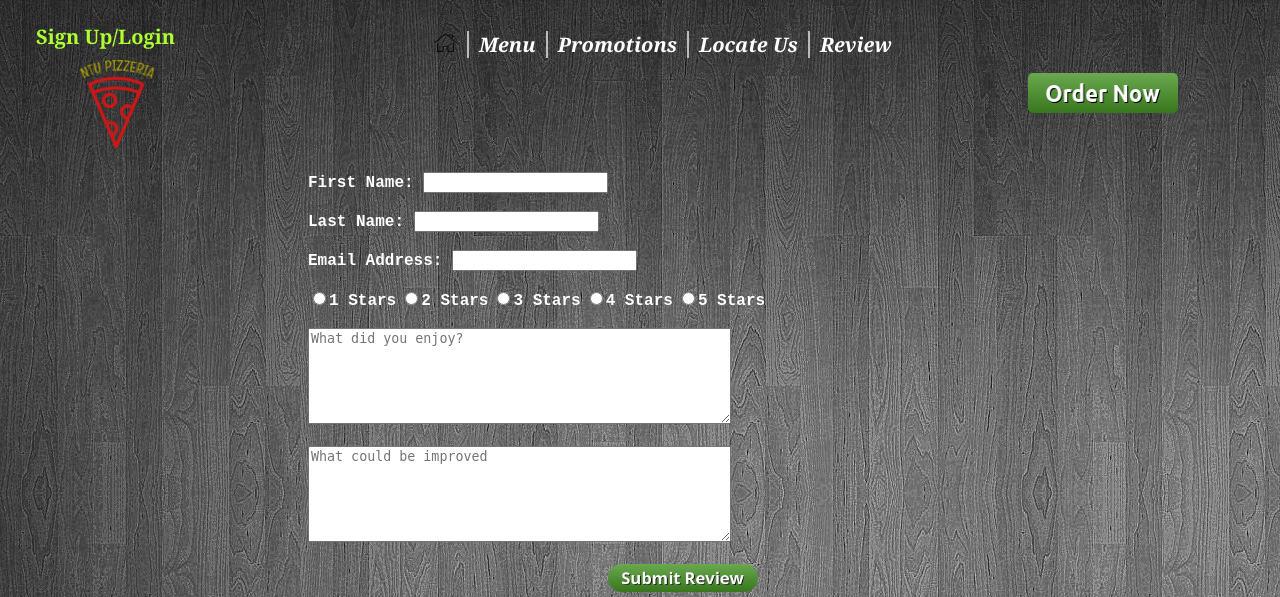
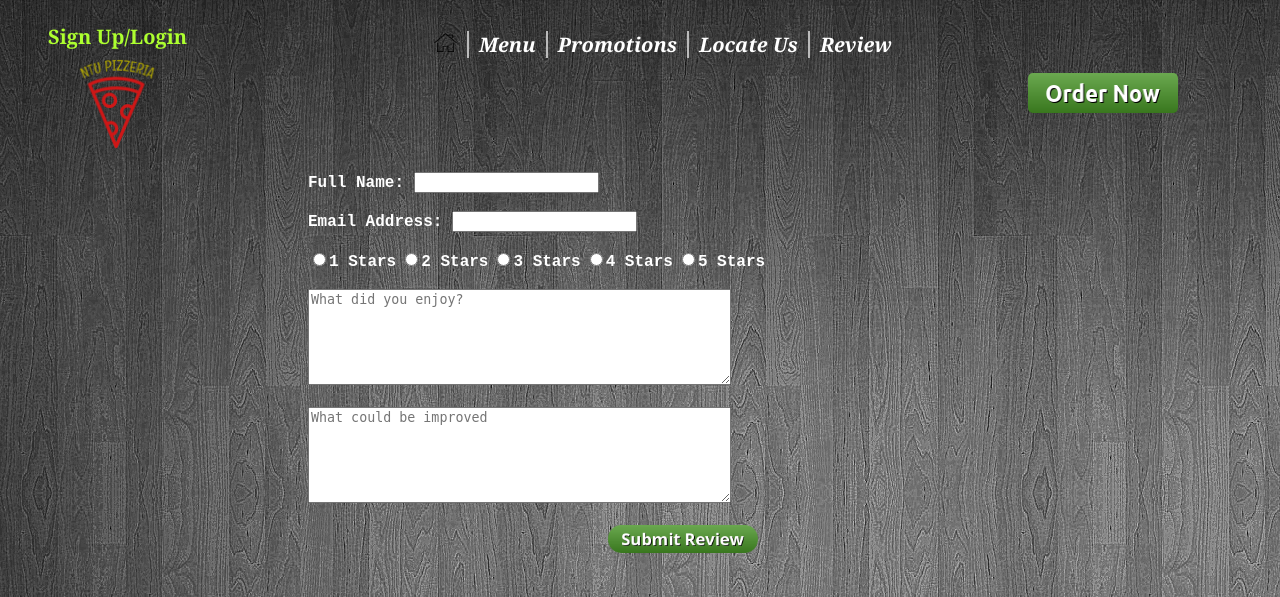
Before and after one commit to aarongangemi/Web-Application-Design_EE4717, a PHP site: page /review.html in a window 1280 px wide. Shown: the top 597 px of the page. Run offline with PHP 8.4, Linux system fonts and the light colour scheme.

Commit message:
table styled and review complete

```diff
--- a/Assignment/admin.php
+++ b/Assignment/admin.php
@@ -10,7 +10,7 @@
     <header>
             <ul class = "navigationbar">
                 <li class="navitem"><strong><a href = "index.html"><img src = "images/homeIcon.PNG" width = "23px" height="20px"></a></strong></li>
-                <li class="navitem"><strong><a href = "ntuclassics.html">Menu</a></strong></li>
+                <li class="navitem"><strong><a href = "ntuclassics.php">Menu</a></strong></li>
                 <li class="navitem"><strong><a href = "promotions.php">Promotions</a></strong></li>
                 <li class="navitem"><strong><a href = "locateus.html">Locate Us</a></strong></li>
                 <li><strong><a href = "review.html">Review</a></strong></li>
@@ -52,7 +52,6 @@
         <tr>
             <th>Pizza Name</th>
             <th>New Price</th>
-            <th>Submit</th>
         </tr>
         <tr>
             <td>NTU's Pepperoni Pizza</td>
@@ -77,7 +76,6 @@
         <tr>
             <th>Pizza Name</th>
             <th>New Price</th>
-            <th>Submit</th>
         </tr>
         <tr>
             <td>NTU's Margherita Pizza</td>
@@ -102,7 +100,6 @@
         <tr>
             <th>Pizza Name</th>
             <th>New Price</th>
-            <th>Submit</th>
         </tr>
         <tr>
             <td>2 Large Pizza's for $20</td>
--- a/Assignment/index.css
+++ b/Assignment/index.css
@@ -10,7 +10,7 @@
 {
     text-decoration: none;
     color: greenyellow;
-    margin-left: 8px;
+    margin-left: 20px;
     font-family: Georgia, 'Times New Roman', Times, serif;
     font-size: 20px;
     min-width: 10%;
--- a/Assignment/review.html
+++ b/Assignment/review.html
@@ -6,6 +6,7 @@
 <link rel="stylesheet" href="index.css">
 <link rel="stylesheet" href="home.css">
 <link rel="stylesheet" href="reviewCSS.css">
+<script type="text/javascript" src = "validateReview.js"></script>
 </head>
 <body>
     <header>
@@ -25,18 +26,17 @@
             </div>
     </header>
     <div id = "centreform">
-    <form method="GET" action=""></form>
-        <strong><label>First Name: </label></strong><input type="text" name = "First Name" id = "firstname"><br><br>
-        <strong><label>Last Name: </label></strong><input type="text" name = "Last Name" id = "lastname"><br><br>
-        <strong><label>Email Address: </label></strong><input type="email" name = "email address" id = "emailaddress"><br><br>
-        <strong><label><input type = "radio" name = "radio1Star" value="1Star"/>1 Stars</label></strong>
-        <strong><label><input type = "radio" name = "radio2Star" value = "2Star"/>2 Stars</label></strong>
-        <strong><label><input type = "radio" name = "radio3Star" value = "3Star"/>3 Stars</label></strong>
-        <strong><label><input type = "radio" name = "radio4Star" value = "4Star"/>4 Stars</label></strong>
-        <strong><label><input type = "radio" name = "radio5Star" value = "5Star"/>5 Stars</label></strong><br><br>
-        <textarea name = "enjoyedtextbox" id = "enjoyedtextbox" rows = "6" cols="50" placeholder="What did you enjoy?"></textarea><br><br>
-        <textarea name = "improvedtextbox" id = "improvedtextbox" rows = 6 cols = "50" placeholder="What could be improved"></textarea><br><br>
-        <input id = "submitbutton" type = "image" src="images/button_submit-review.png" width="150"><br><br><br>
+    <form method="GET" action = "confirmreview.php" onsubmit="return validateReviewForm()">
+        <strong><label>Full Name: </label></strong><input type="text" name = "Full Name" id = "fullname" required><br><br>
+        <strong><label>Email Address: </label></strong><input type="email" name = "email address" id = "emailaddress" required><br><br>
+        <strong><label><input type = "radio" name = "radioStar" id = "1Star"/>1 Stars</label></strong>
+        <strong><label><input type = "radio" name = "radioStar" id = "2Star"/>2 Stars</label></strong>
+        <strong><label><input type = "radio" name = "radioStar" id = "3Star"/>3 Stars</label></strong>
+        <strong><label><input type = "radio" name = "radioStar" id = "4Star"/>4 Stars</label></strong>
+        <strong><label><input type = "radio" name = "radioStar" id = "5Star"/>5 Stars</label></strong><br><br>
+        <textarea name = "enjoyedtextbox" id = "enjoyedtextbox" rows = "6" cols="50" placeholder="What did you enjoy?" required></textarea><br><br>
+        <textarea name = "improvedtextbox" id = "improvedtextbox" rows = 6 cols = "50" placeholder="What could be improved" required></textarea><br><br>
+        <input id = "submitbutton" type = "image" src="images/button_submit-review.png" width="150"></form><br><br><br>
     </div>
     <div>
         <footer><br><br><br>
```
Also changed, not shown: Assignment/admin.css (+15 -1 lines), Assignment/confirmreview.php (added, +14 -0 lines), Assignment/validateReview.js (added, +42 -0 lines).
